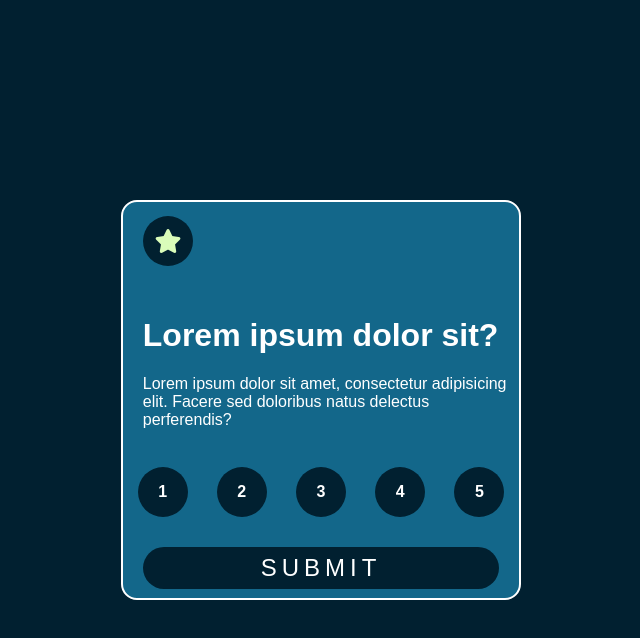
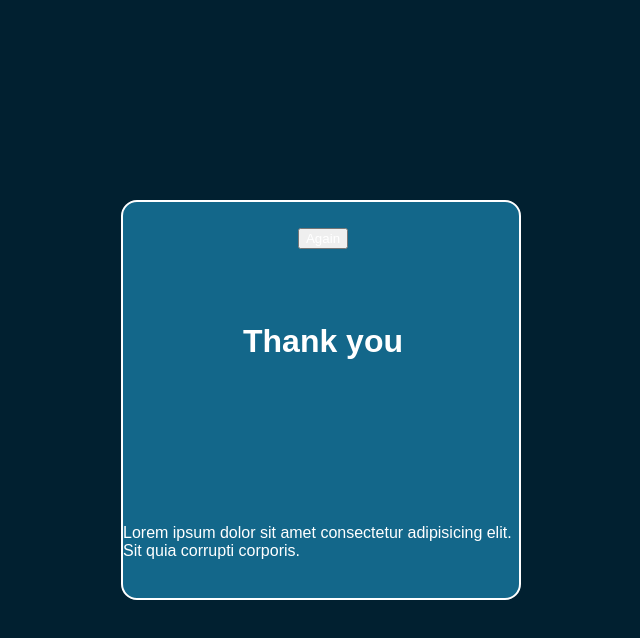
Before and after one commit to PiotrKeska/RateComponent, a website: page index.html in a window 1280 px wide. Both pictures are taken after a click on the button "SUBMIT". Shown: the whole page, without its empty margins (319-959 px from the left). Drawn offline with Linux system fonts and the light colour scheme.

Commit message:
add result view

```diff
--- a/app.js
+++ b/app.js
@@ -1,16 +1,44 @@
+const menuView = document.querySelector('.menu');
+const rateView = document.querySelector('.result');
 const rankItems = [...document.querySelectorAll('.circle')];
 const submitBtn = document.querySelector('button');
+const rankText = document.querySelector('.rank-text');
+const returnBtn = document.querySelector('.return-button')
 
 
+
+let selectedRank;
+
+const toggler = () => {
+    menuView.classList.toggle('hidden');
+    rateView.classList.toggle('hidden');
+}
 const clearSelected = () => {
     rankItems.forEach(item => item.classList.remove('selected'));
 }
 
 
 rankItems.forEach(item => {
-    item.addEventListener('click', () => {
+    item.addEventListener('click', (event) => {
         clearSelected();
-        item.classList.add('selected')
+        item.classList.add('selected');
+        selectedRank = `Your rate is ${event.target.id} out of 5`;
 
     })
 })
+
+submitBtn.addEventListener('click', () => {
+    if(selectedRank === ''){
+        alert('You need choose rank before submit');
+    } else {
+        clearSelected();
+        rankText.textContent = selectedRank;
+        toggler();
+    }
+    selectedRank = '';
+})
+
+returnBtn.addEventListener('click', () => {
+    toggler();
+}
+)
--- a/index.html
+++ b/index.html
@@ -9,6 +9,7 @@
 </head>
 <body>
     <div class="container">
+        <div class="menu">
         <div class="decorator">
             <div class="decoratorItem">
                 <i class="fa-solid fa-star"></i>
@@ -42,7 +43,25 @@
         <div class="submit">
             <button>SUBMIT</button>
         </div>
-
+        </div>
+        <div class="result hidden">
+            <div class="restart">
+                <button class="return-button">Again</button>
+            </div>
+            <div>
+            <h1>
+                Thank you
+            </h1>
+        </div>
+        <div>
+            <h4 class="rank-text"></h4>
+        </div>
+        <div>
+            <p>
+                Lorem ipsum dolor sit amet consectetur adipisicing elit. Sit quia corrupti corporis.
+            </p>
+        </div>
+        </div>
     </div>
 
     <script src="https://kit.fontawesome.com/692835f457.js" crossorigin="anonymous"></script>
--- a/style.css
+++ b/style.css
@@ -46,10 +46,18 @@ body {
     border-radius: var(--radius);
     border-color: var(--containerBorderColor);
 
+
+}
+
+.menu {
+    height: var(--containerHeight);
+    width: var(--containerWidth);
     display: flex;
     flex-direction: column;
     justify-content: space-between;
 }
+
+
 
 .decorator {
     position: relative;
@@ -115,8 +123,6 @@ body {
 
 }
 
-
-
 .selected {
     background-color: #2D5731;
 }
@@ -142,3 +148,17 @@ body {
     background-color: var(--starColorHover);
     cursor: var(--pointer);
 }
+
+.result {
+    height: var(--containerHeight);
+    width: var(--containerWidth);
+    display: flex;
+    flex-direction: column;
+    justify-content: space-around;
+    align-items: center;
+
+}
+
+.hidden {
+    display: none;
+}
```
